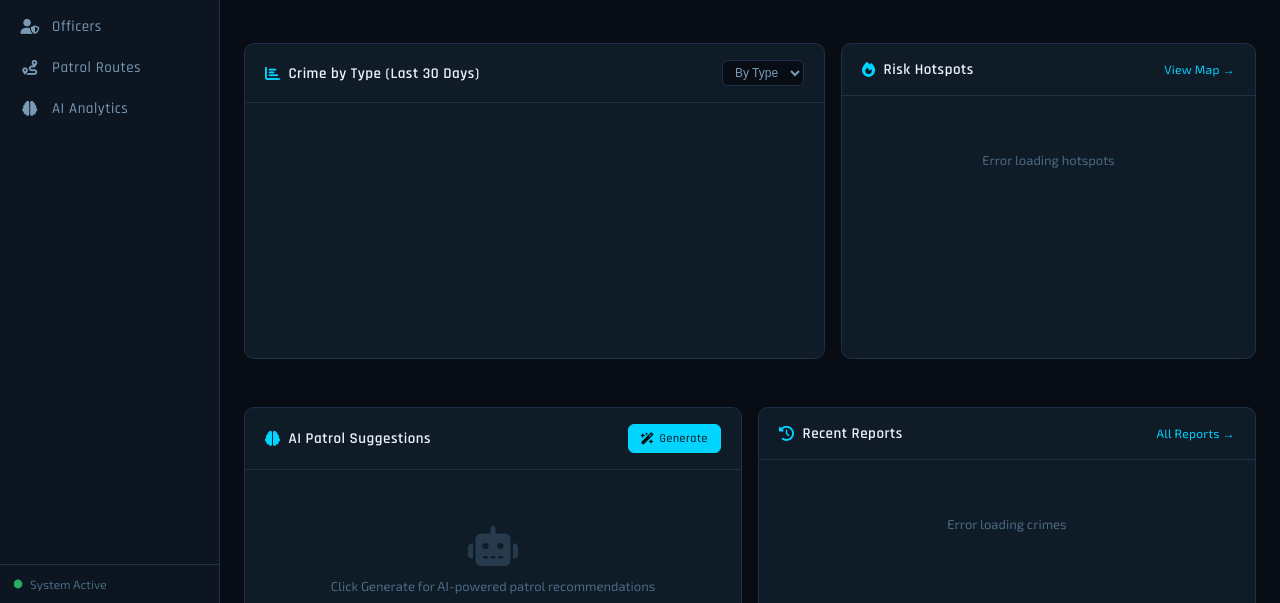
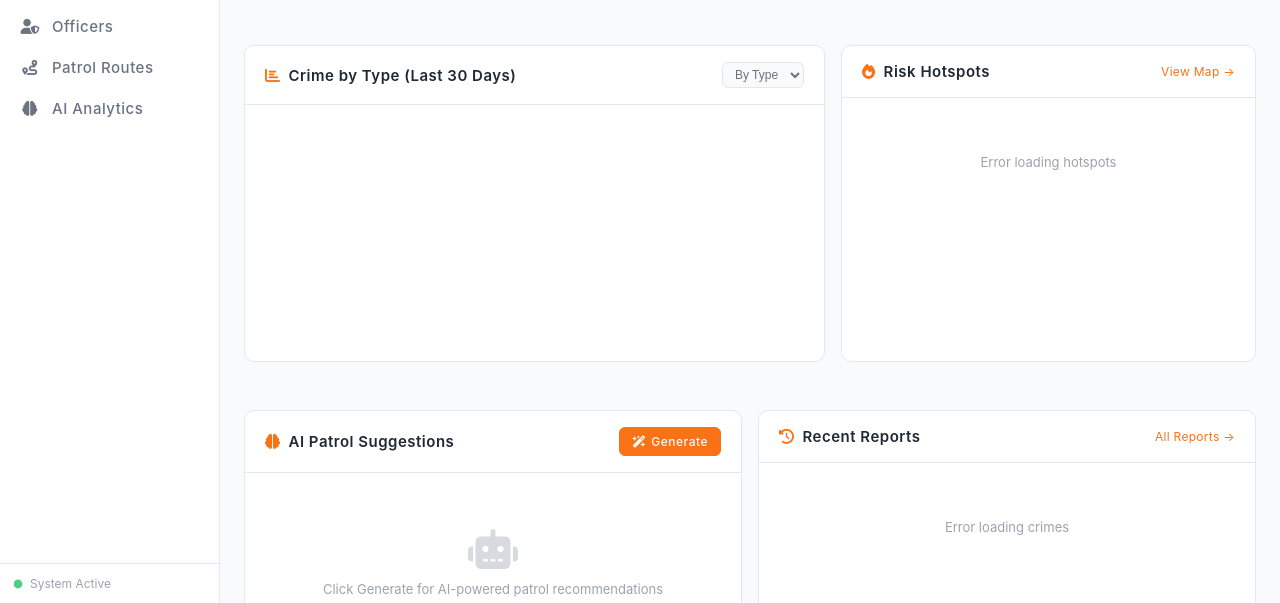
Before and after one commit to Rithwika2805/Smart-Patrol, a website: page client/public/index.html in a window 1280 px wide. Shown: the part 197-800 px from the top of the page. Drawn offline with nearby package versions, Linux system fonts and the light colour scheme; no server answers.

Commit message:
Modified CSS

```diff
--- a/client/public/css/style.css
+++ b/client/public/css/style.css
@@ -1,43 +1,40 @@
-/* ============================================================
-   PATROL-AI — MAIN STYLESHEET
-   Dark tactical theme with cyan accent
-   ============================================================ */
+:root {
+  --bg-primary: #f8fafc;
+  --bg-secondary: #ffffff;
+  --bg-card: #ffffff;
+  --bg-card-hover: #fef3e8;
 
-:root {
-  --bg-primary: #080c14;
-  --bg-secondary: #0d1520;
-  --bg-card: #101b28;
-  --bg-card-hover: #152230;
-  --border: #1e3045;
-  --border-light: #253d55;
+  --border: #e5e7eb;
+  --border-light: #d1d5db;
 
-  --accent: #00d4ff;
-  --accent-dim: #0099bb;
-  --accent-glow: rgba(0, 212, 255, 0.15);
+  --accent: #f97316;
+  --accent-dim: #ea580c;
+  --accent-glow: rgba(249, 115, 22, 0.12);
 
-  --danger: #ff4757;
-  --danger-dim: rgba(255, 71, 87, 0.15);
-  --warning: #ffa502;
-  --warning-dim: rgba(255, 165, 2, 0.15);
-  --success: #2ed573;
-  --success-dim: rgba(46, 213, 115, 0.15);
-  --info: #5352ed;
-  --info-dim: rgba(83, 82, 237, 0.15);
+  --danger: #ef4444;
+  --danger-dim: rgba(239, 68, 68, 0.1);
+  --warning: #f59e0b;
+  --warning-dim: rgba(245, 158, 11, 0.1);
+  --success: #22c55e;
+  --success-dim: rgba(34, 197, 94, 0.1);
+  --info: #3b82f6;
+  --info-dim: rgba(59, 130, 246, 0.1);
 
-  --text-primary: #e8f4fd;
-  --text-secondary: #7a9bb5;
-  --text-muted: #4a6a82;
+  --text-primary: #1f2933;
+  --text-secondary: #6b7280;
+  --text-muted: #9ca3af;
 
   --sidebar-width: 220px;
   --sidebar-collapsed: 64px;
   --topbar-height: 64px;
 
-  --font-display: 'Rajdhani', sans-serif;
-  --font-body: 'Exo 2', sans-serif;
+  --font-display: 'Inter', sans-serif;
+  --font-body: 'Inter', sans-serif;
 
   --radius: 10px;
   --radius-sm: 6px;
-  --shadow: 0 4px 24px rgba(0,0,0,0.4);
+
+  --shadow: 0 4px 12px rgba(0,0,0,0.06);
   --transition: 0.2s ease;
 }
 
```
